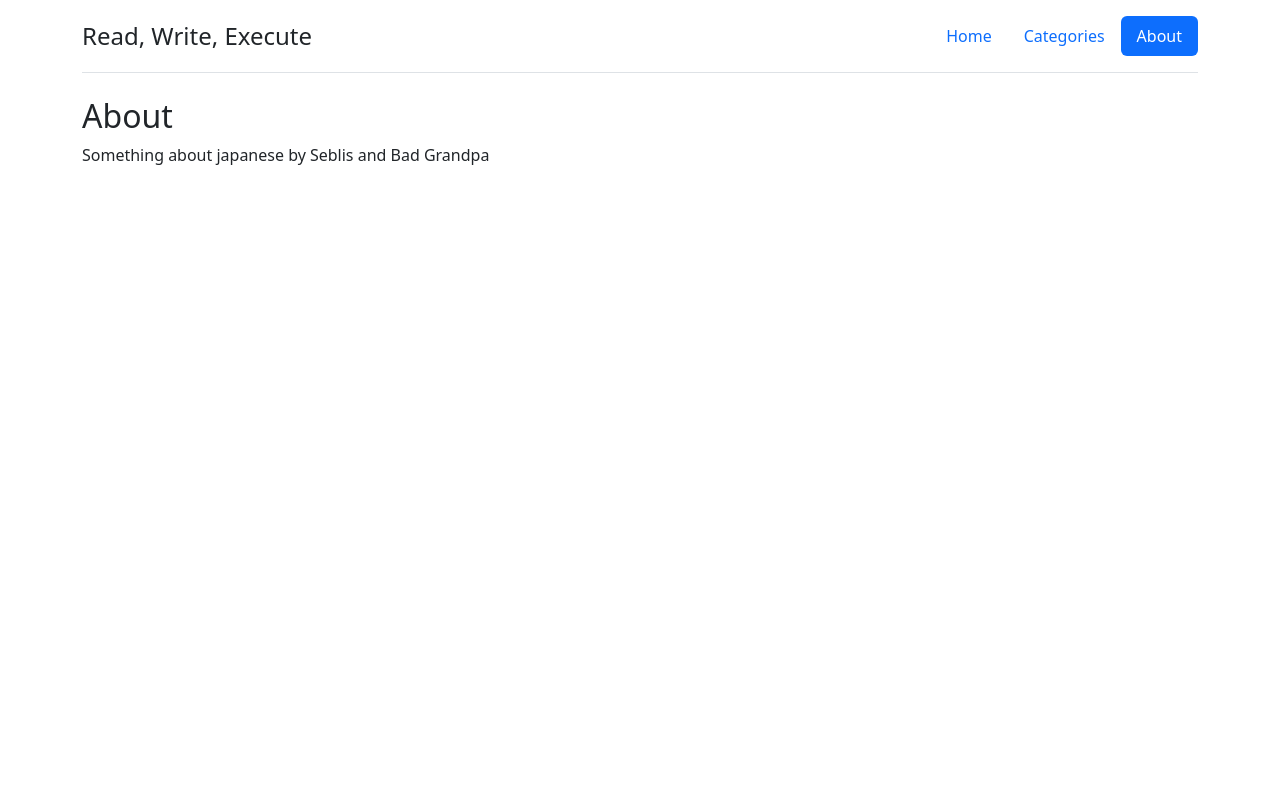
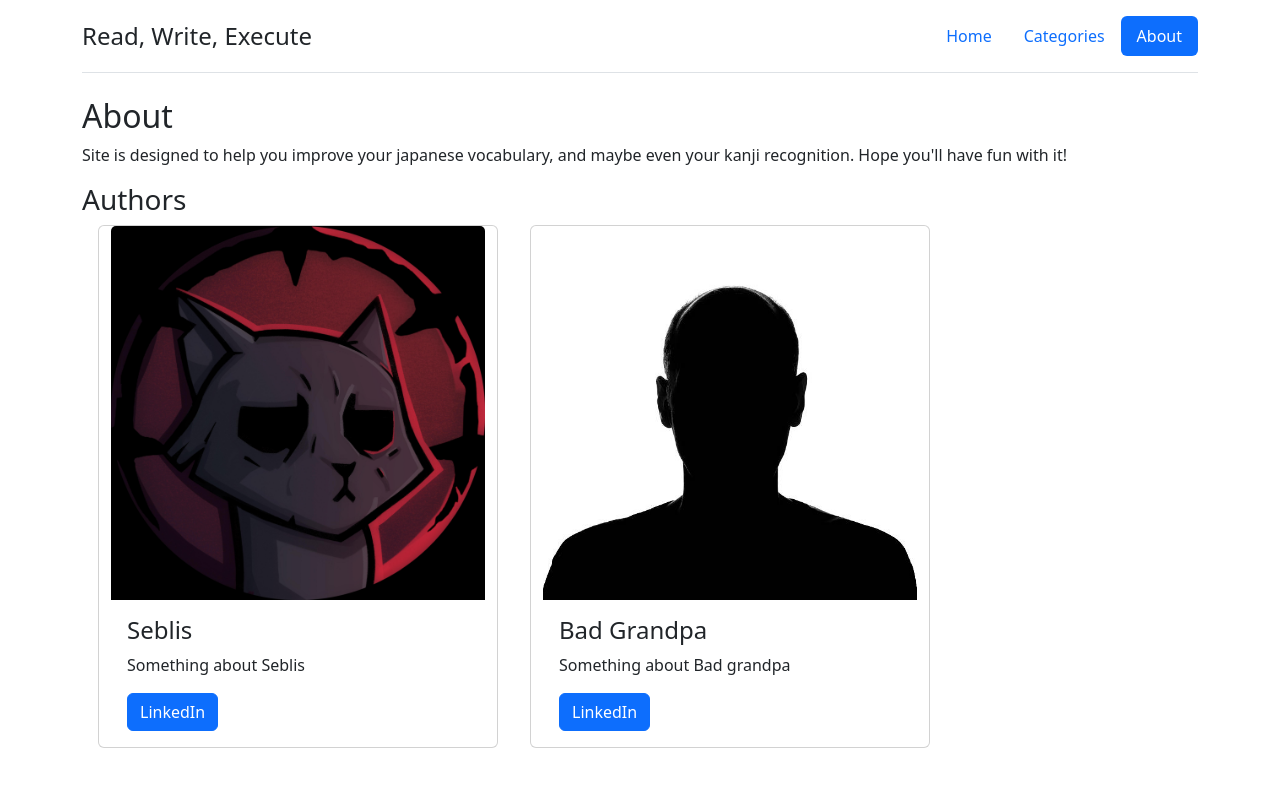
Before and after one commit to Bad-Grandpa/ReadWriteExecute, a Django app: page /learnjapanese/about/ in a window 1280 px wide. Shown: the top 787 px of the page. Run offline with Django 4.2, Linux system fonts and the light colour scheme.

Commit message:
Info about authors added to "about" page

```diff
--- a/learnjapanese/templates/learnjapanese/about.html
+++ b/learnjapanese/templates/learnjapanese/about.html
@@ -1,4 +1,5 @@
 {% extends "learnjapanese/base.html" %}
+{% load static %}
 
 {% block title %}
 <title>Learn japanese - about</title>
@@ -6,5 +7,29 @@
 
 {% block content %}
 <h2>About</h2>
-Something about japanese by Seblis and Bad Grandpa
+<p>Site is designed to help you improve your japanese vocabulary, and maybe even your kanji recognition.
+    Hope you'll have fun with it!</p>
+
+<h3>Authors</h3>
+<div id="author_cards" class="container">
+    <div class="row">
+        <div id="seblis_card" class="card mx-3" style="width:400px">
+            <img class="card-img-top" src="{% static 'learnjapanese/avatar_seblis.jpg' %}" alt="Seblis image">
+            <div class="card-body">
+                <h4>Seblis</h4>
+                <p class="card-text">Something about Seblis</p>
+                <a href="https://www.linkedin.com/in/sebastian-lisiewski-4a479b106/" target="_blank" class="btn btn-primary">LinkedIn</a>
+            </div>
+        </div>
+        <div id="bad_grandpa_card" class="card mx-3" style="width:400px">
+            <img class="card-img-top" src="{% static 'learnjapanese/avatar_bad_grandpa.jpg' %}" alt="Bad Grandpa image">
+            <div class="card-body">
+                <h4>Bad Grandpa</h4>
+                <p class="card-text">Something about Bad grandpa</p>
+                <a href="https://www.linkedin.com/" target="_blank" class="btn btn-primary">LinkedIn</a>
+            </div>
+        </div>
+    </div>
+</div>
+
 {% endblock content %}
```
Also changed, not shown: learnjapanese/static/learnjapanese/avatar_bad_grandpa.jpg (added), learnjapanese/static/learnjapanese/avatar_seblis.jpg (added).
